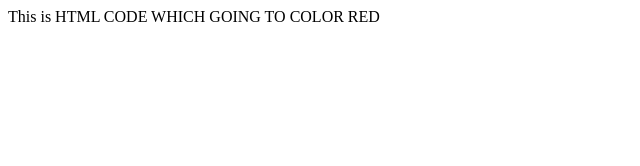
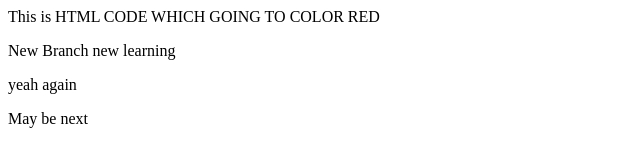
Before and after one commit to Kride024/Part-2, a plain HTML site: page index.html in a window 1280 px wide. Shown: the whole page, without its empty margins (0-640 px from the left). Drawn offline with Linux system fonts and the light colour scheme.

Commit message:
new branch

```diff
--- a/index.html
+++ b/index.html
@@ -1 +1,4 @@
 <p>This is HTML CODE WHICH GOING TO COLOR RED</p>
+<p>New Branch new learning</p>
+<p>yeah again</p>
+<p>May be next</p>
```
